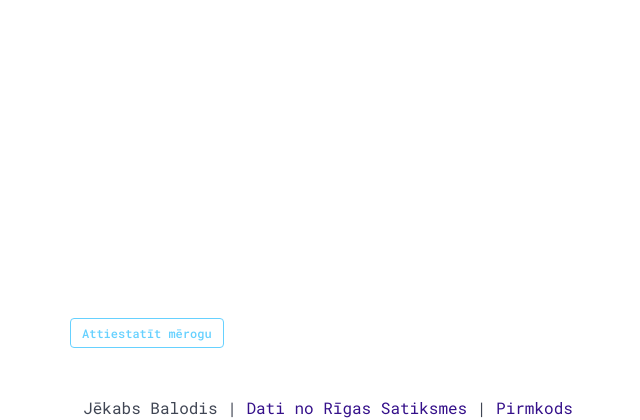
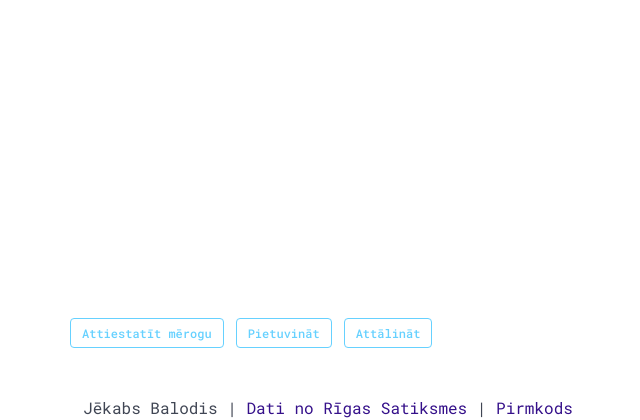
Before and after one commit to jekabsbalodis/eTalonu_validacija, a Flask app: template app/templates/times.jinja in a window 1280 px wide. Shown: the part 443-863 px from the top of the page, without its empty margins (312-952 px from the left). Run offline with Flask 3, Linux system fonts and the light colour scheme; the template is opened without the code that fills it, so the values that code supplies are empty; some libraries are stand-ins or nearby versions.

Commit message:
Adding zoom buttons to chart

```diff
--- a/app/templates/partials/chart_canvas.jinja
+++ b/app/templates/partials/chart_canvas.jinja
@@ -6,5 +6,14 @@
     </canvas>
 </figure>
 <!-- Button to reset chart zoom -->
-<button x-data class='button is-small is-info is-outlined' x-on:click='$store.chart.resetChartZoom()'>Attiestatīt
-    mērogu</button>
+<div class='buttons'>
+    <button x-data class='button is-small is-info is-outlined' x-on:click='$store.chart.resetChartZoom()'>
+        Attiestatīt mērogu
+    </button>
+    <button x-data class='button is-small is-info is-outlined' x-on:click='$store.chart.zoomIn()'>
+        Pietuvināt
+    </button>
+    <button x-data class='button is-small is-info is-outlined' x-on:click='$store.chart.zoomOut()'>
+        Attālināt
+    </button>
+</div>
```
Also changed, not shown: app/static/src/chartStore.js (+12 -0 lines), app/static/js/bundle.js.
